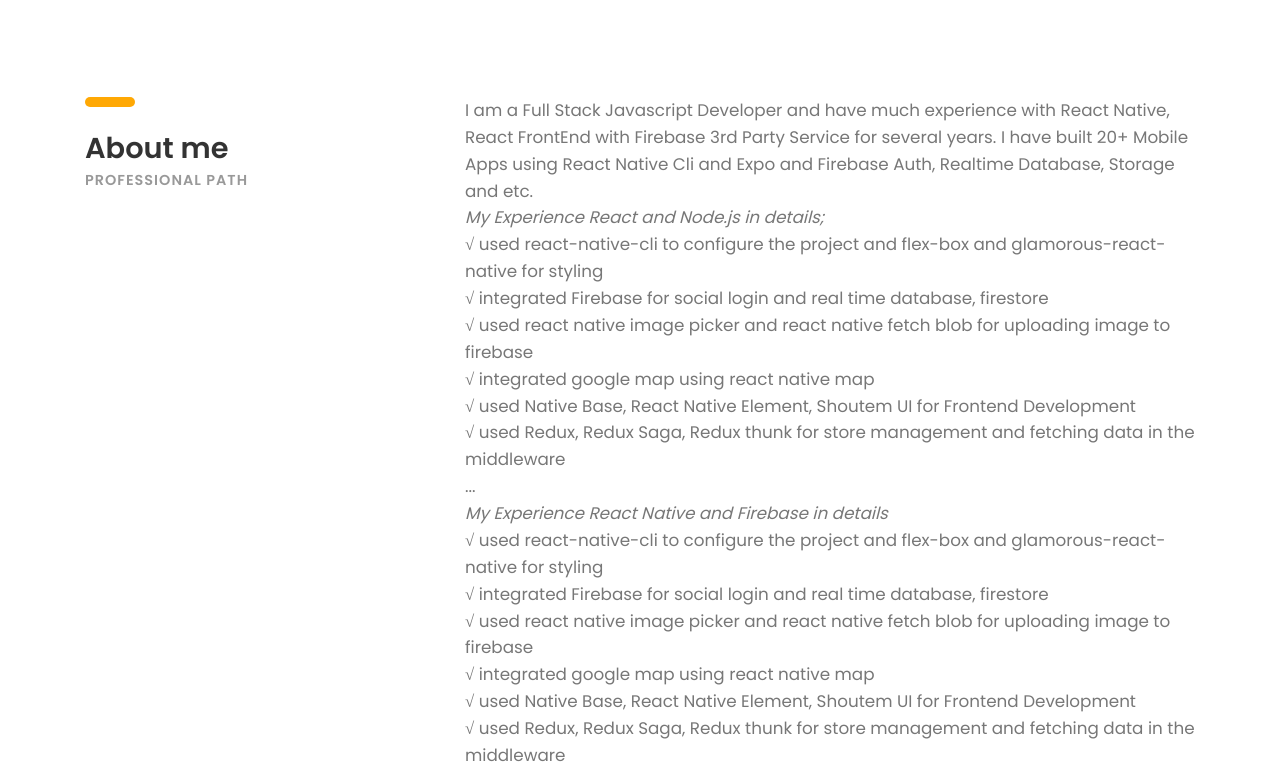
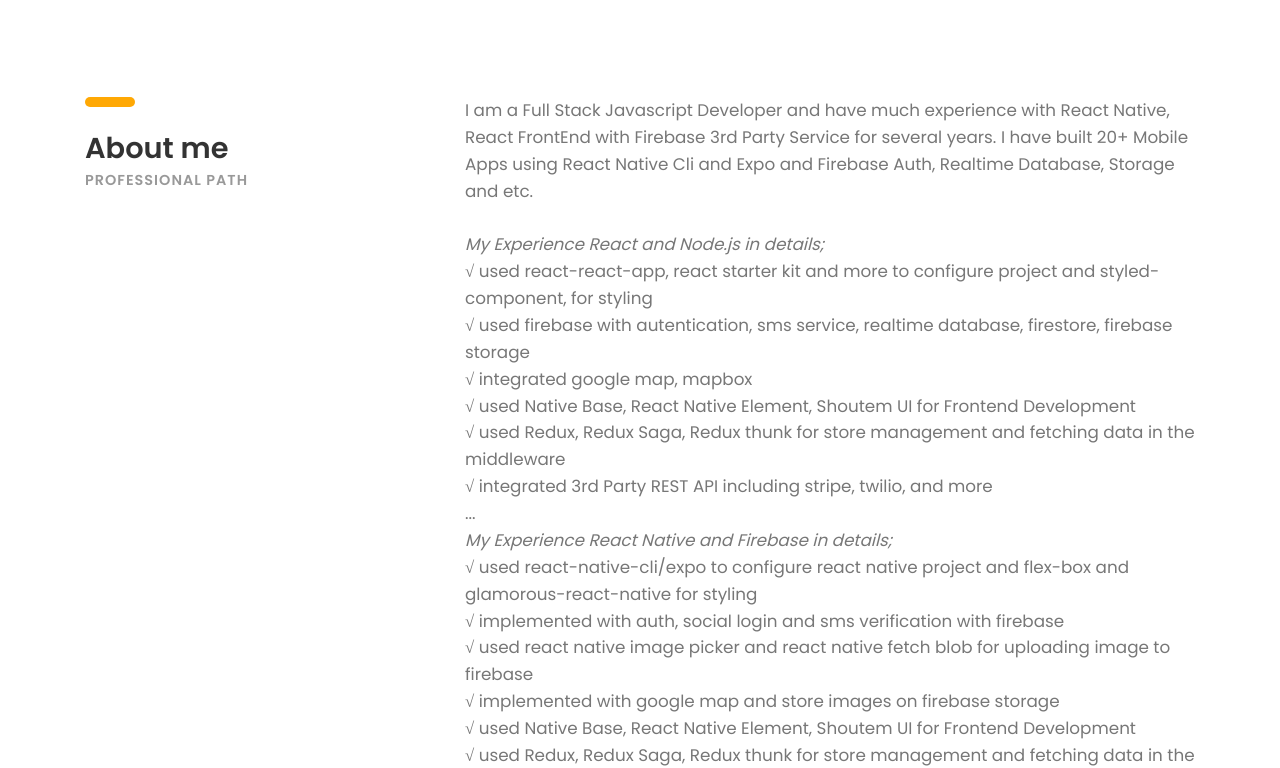
Before and after one commit to carrillocarlosce/carrillocarlosce.github.io, a plain HTML site: page index.html in a window 1280 px wide. Shown: the part 1539-2307 px from the top of the page. Drawn offline with Linux system fonts and the light colour scheme; files whose address does not match are found by name.

Commit message:
updated contents

```diff
--- a/index.html
+++ b/index.html
@@ -160,26 +160,29 @@
 				<div class="col-sm-8">
 					<p class="margin-b-50">I am a Full Stack Javascript Developer and have much experience with React Native, React FrontEnd  with Firebase 3rd Party Service for several years.
 			I have built 20+ Mobile Apps using React Native Cli and Expo and Firebase Auth, Realtime Database, Storage and etc.<br>
+			<br>
 
             <i>My Experience React and Node.js in details;</i><br>
-            √ used react-native-cli to configure the project and flex-box and glamorous-react-native for styling<br>
-            √ integrated Firebase for social login and real time database, firestore<br>
-            √ used react native image picker and react native fetch blob for uploading image to firebase<br>
-            √ integrated google map using react native map<br>
+            √ used react-react-app, react starter kit and more to configure project and styled-component,  for styling<br>
+            √ used firebase with autentication, sms service, realtime database, firestore, firebase storage<br>
+            √ integrated google map, mapbox<br>
             √ used Native Base, React Native Element, Shoutem UI for Frontend Development<br>
 			√ used Redux, Redux Saga, Redux thunk for store management and fetching data in the middleware<br>
+			√ integrated 3rd Party REST API including stripe, twilio, and more <br>
 			...<br>
 
-            <i>My Experience React Native and Firebase in details</i><br>
-            √ used react-native-cli to configure the project and flex-box and glamorous-react-native for styling<br>
-            √ integrated Firebase for social login and real time database, firestore<br>
+            <i>My Experience React Native and Firebase in details;</i><br>
+            √ used react-native-cli/expo to configure react native project and flex-box and glamorous-react-native for styling<br>
+            √ implemented with auth, social login and sms verification with firebase<br>
             √ used react native image picker and react native fetch blob for uploading image to firebase<br>
-            √ integrated google map using react native map<br>
+            √ implemented with google map and store images on firebase storage<br>
             √ used Native Base, React Native Element, Shoutem UI for Frontend Development<br>
 			√ used Redux, Redux Saga, Redux thunk for store management and fetching data in the middleware<br>
+			√ used pod to run fix dependencies and update libraries <br>
+
             ...<br>
 
-            I have developed and cooperated:<br>
+            I have developed and cooperated following Products and Applications with MEAN, MERN, LAMP Stack;<br>
             - Social Media Applications<br>
             - Marketplace Applications<br>
             - Uber for X model Applications<br>
```
Lines whose indentation alone changed are shown as unchanged.
